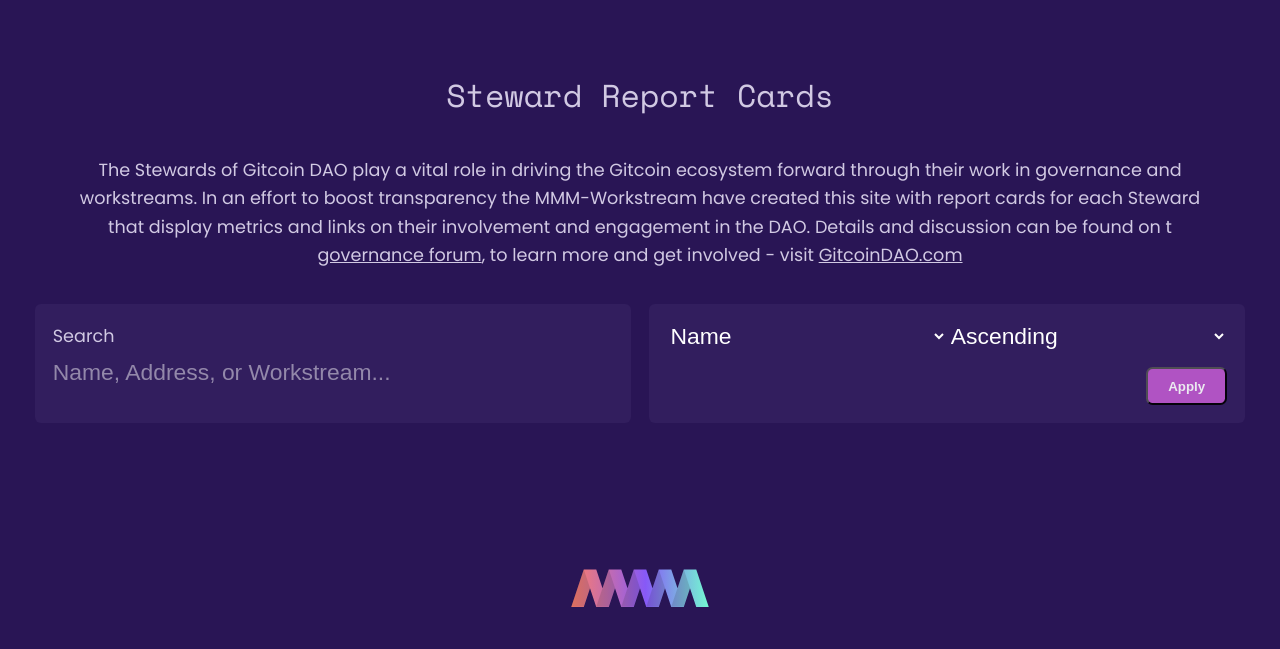
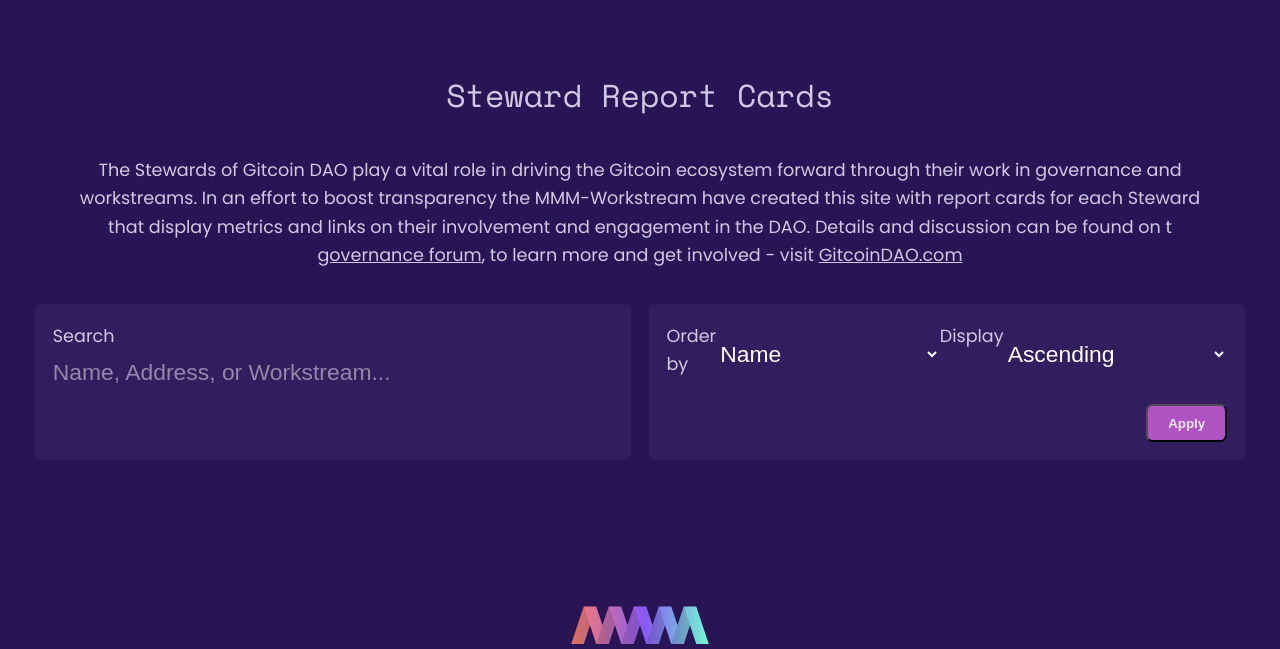
Before and after one commit to mmmgtc/stewards-v1.0, a Flask app: page / in a window 1280 px wide. Shown: the top 649 px of the page. Run offline with Flask 2, Linux system fonts and the light colour scheme; parts of the project's set-up code (start-up, migrations or seed data) failed here and were passed over.

Commit message:
Rename dropdown labels

```diff
--- a/templates/index.html
+++ b/templates/index.html
@@ -79,6 +79,7 @@
       <div class="input-wrapper">
         <form action="{{ url_for('index')}}" method="post" id="dropdowns">
           <div class="selects">
+            <label for="Values">Order by</label>
             <select name="Values" id="dropdown">
               <option value="name">Name</option>
               <option value="date">Date</option>
@@ -86,6 +87,7 @@
               <option value="voteparticipation">Vote Participation</option>
               <option value="votingweight">Voting Weight</option>
             </select>
+            <label for="Order">Display</label>
             <select name="Order" id="dropdown">
               <option value="True">Ascending</option>
               <option value="False">Descending</option>
```
